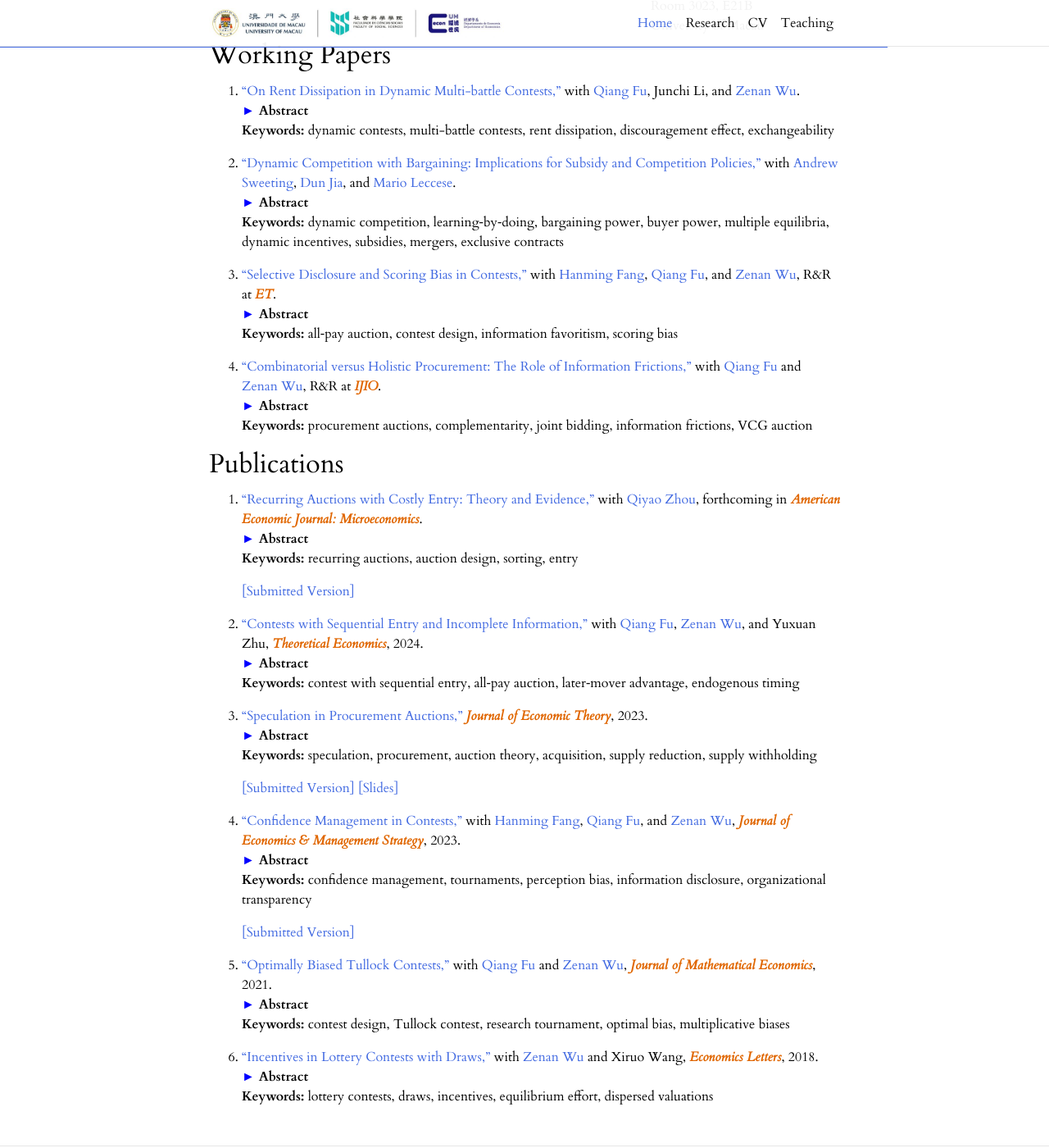
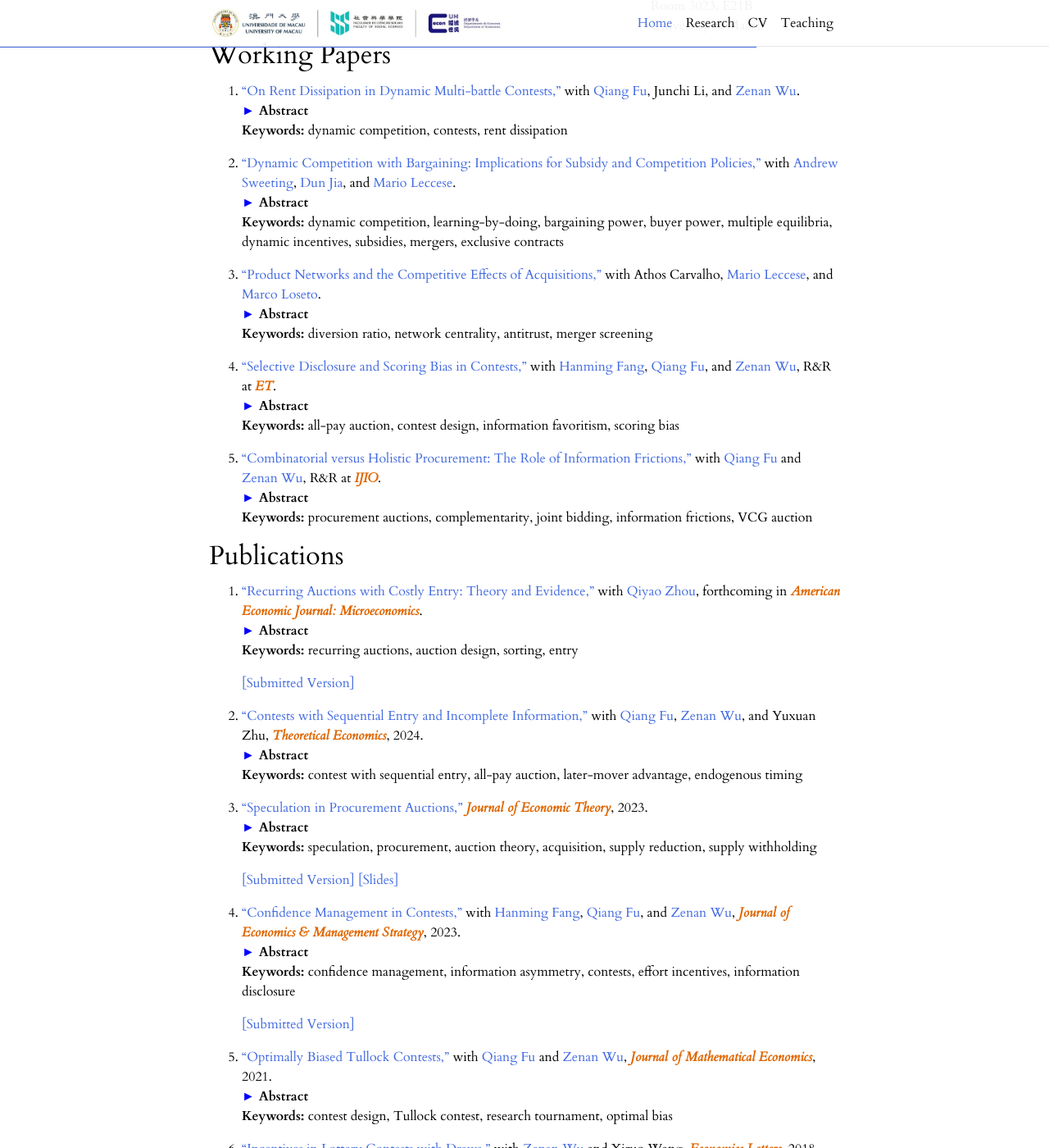
Before and after one commit to shanglyudeng/shanglyudeng.github.io, a Jekyll site: the page built from _pages/about.md, in a window 1280 px wide and 1400 px high, scrolled down 549 px. Shown: the whole window at 82% size. Built offline with Jekyll 4.4.1, drawn with Linux system fonts in a browser that asks for light colours; full-size pictures stand in for the smaller copies a plugin makes; comment, search, counter and statistics services are not loaded; a style sheet for code colours, icons or effects is not loaded.

Commit message:
more updates

```diff
--- a/_includes/pubs.html
+++ b/_includes/pubs.html
@@ -30,7 +30,7 @@
         <!-- Abstract toggle uses native details/summary elements -->
         <summary class="abstract-toggle"><strong style="font-weight: 800;">Abstract</strong></summary>
         <p>
-          Recurring auctions are ubiquitous for selling durable assets like artworks and homes, with follow‑up auctions held for unsold items. We investigate such auctions theoretically and empirically. Theoretical analysis demonstrates that recurring auctions outperform single‑round auctions when buyers face entry costs, enhancing efficiency and revenue due to sorted entry of potential buyers.  Optimal reserve price sequences are characterized. Empirical findings from home foreclosure auctions in China reveal significant annual gains in efficiency (3.40&nbsp;billion&nbsp;USD, 16.60%) and revenue (2.97&nbsp;billion&nbsp;USD, 15.92%) using recurring auctions compared to single‑round auctions. Implementing optimal reserve prices can further improve efficiency (3.35%) and revenue (3.06%).
+          Recurring auctions are ubiquitous for selling durable assets such as artwork and homes, with follow-up auctions held for unsold items. We investigate such auctions theoretically and empirically. Theoretical analysis demonstrates that recurring auctions outperform single-round auctions when buyers face entry costs, enhancing efficiency and revenue due to sorted entry of potential buyers. Optimal reserve price sequences are characterized. Empirical findings from home foreclosure auctions in China reveal significant annual gains in efficiency (3.40 billion USD, 16.60%) and revenue (2.97 billion USD, 15.92%) using recurring auctions compared with single-round auctions. Implementing optimal reserve prices can further improve efficiency (3.35%) and revenue (3.06%).
         </p>
       </details>
       <p><strong style="font-weight: 800;">Keywords:</strong> recurring auctions, auction design, sorting, entry</p>
@@ -47,10 +47,10 @@
         <!-- Abstract toggle uses native details/summary elements -->
         <summary class="abstract-toggle"><strong style="font-weight: 800;">Abstract</strong></summary>
         <p>
-          This paper provides a general study of a contest modeled as a multi‑player incomplete‑information all‑pay auction with sequential entry. The contest consists of multiple periods. Players arrive and exert efforts sequentially to compete for a prize. They observe the efforts made by their earlier opponents, but not those of their contemporaneous or future rivals. We establish the existence and uniqueness of a symmetric perfect Bayesian equilibrium (PBE) and fully characterize the equilibrium. Based on the equilibrium result, we show that a later mover always secures a larger ex ante expected payoff. Further, we endogenize the timing of moves and show that all players choose to move in the last period in the unique equilibrium that survives iterated elimination of strictly dominated strategies (IESDS).
+          This paper provides a general study of a contest modeled as a multiplayer incomplete-information, all-pay auction with sequential entry. The contest consists of multiple periods. Players arrive and exert efforts sequentially to compete for a prize. They observe the efforts made by their earlier opponents, but not those of their contemporaneous or future rivals. We establish the existence and uniqueness of a symmetric perfect Bayesian equilibrium (PBE) and fully characterize the equilibrium. Based on the equilibrium result, we show that a later mover always secures a larger ex ante expected payoff. Further, we endogenize the timing of moves and show that all players choose to move in the last period in the unique equilibrium that survives iterated elimination of strictly dominated strategies (IESDS).
         </p>
       </details>
-      <p><strong style="font-weight: 800;">Keywords:</strong> contest with sequential entry, all‑pay auction, later‑mover advantage, endogenous timing</p>
+      <p><strong style="font-weight: 800;">Keywords:</strong> contest with sequential entry, all-pay auction, later-mover advantage, endogenous timing</p>
       <!--
       <p>
         <a href="https://econtheory.org/ojs/index.php/te/article/viewFile/20240705/39124/1198">[Submitted Version]</a>
@@ -66,7 +66,7 @@
         <!-- Make the abstract toggle look like a button -->
         <summary class="abstract-toggle"><strong style="font-weight: 800;">Abstract</strong></summary>
         <p>
-          A speculator can take advantage of a procurement auction by acquiring items for sale before the auction. The accumulated market power can then be exercised in the auction and may lead to a large enough gain to cover the acquisition costs. I show that speculation always generates a positive expected profit in second‑price auctions but could be unprofitable in first‑price auctions. In the case where speculation is profitable in first‑price auctions, it is more profitable in second‑price auctions. This comparison in profitability is driven by different competition patterns in the two auction mechanisms. In terms of welfare, speculation causes private value destruction and harms efficiency. Sellers benefit from the acquisition offer made by the speculator. Therefore, speculation comes at the expense of the auctioneer.
+          A speculator can take advantage of a procurement auction by acquiring items for sale before the auction. The accumulated market power can then be exercised in the auction and may lead to a large enough gain to cover the acquisition costs. I show that speculation always generates a positive expected profit in second-price auctions but could be unprofitable in first-price auctions. In the case where speculation is profitable in first-price auctions, it is more profitable in second-price auctions. This comparison in profitability is driven by different competition patterns in the two auction mechanisms: in first-price auctions, sellers who refuse to sell to the speculator bid more aggressively than in second-price auctions. In terms of welfare, speculation causes private value destruction and harms efficiency. Sellers benefit from the acquisition offer made by the speculator. Therefore, speculation comes at the expense of the auctioneer.
         </p>
       </details>
       <p><strong style="font-weight: 800;">Keywords:</strong> speculation, procurement, auction theory, acquisition, supply reduction, supply withholding</p>
@@ -86,7 +86,7 @@
           An incumbent employee competes against a new hire for bonuses or promotions. The incumbent’s perception of the new hire’s ability distribution is biased. This bias can result in overconfidence or underconfidence. We show that debiasing may be counterproductive in incentivizing efforts. We then explore whether a firm that values employees’ efforts should disclose an informative signal about the new hire’s type and we characterize the conditions under which transparency or opacity is optimal for the firm. We further consider four extensions to the model. Our results contribute to the extensive discussion of confidence management and organizational transparency in firms.
         </p>
       </details>
-      <p><strong style="font-weight: 800;">Keywords:</strong> confidence management, tournaments, perception bias, information disclosure, organizational transparency</p>
+      <p><strong style="font-weight: 800;">Keywords:</strong> confidence management, information asymmetry, contests, effort incentives, information disclosure</p>
       <p>
         <a href="assets/papers/disagreement_contest_v42.pdf">[Submitted Version]</a>
       </p>
@@ -99,10 +99,10 @@
         <!-- Make the abstract toggle look like a button -->
         <summary class="abstract-toggle"><strong style="font-weight: 800;">Abstract</strong></summary>
         <p>
-          This paper examines optimally biased Tullock contests. We consider a multi‑player Tullock contest in which players differ in their prize valuations. The designer is allowed to impose identity‑dependent treatments – i.e., multiplicative biases – to vary their relative competitiveness. The literature has been limited, because a closed‑form solution to the equilibrium is in general unavailable when the number of contestants exceeds two, which nullifies the usual implicit programming approach. We develop an algorithmic technique adapted from the general approach of Fu and Wu (2020) and obtain a closed‑form solution to the optimum that addresses a broad array of design objectives. We further analyze a resource allocation problem in a research tournament and adapt Fu and Wu’s (2020) approach to this noncanonical setting. Our analysis paves the way for future research in this vein.
+          This paper examines optimally biased Tullock contests. We consider a multi-player Tullock contest in which players differ in their prize valuations. The designer is allowed to impose identity-dependent treatments – i.e., multiplicative biases – to vary their relative competitiveness. The literature has been limited, because a closed-form solution to the equilibrium is in general unavailable when the number of contestants exceeds two, which nullifies the usual implicit programming approach. We develop an algorithmic technique adapted from the general approach of Fu and Wu (2020) and obtain a closed-form solution to the optimum that addresses a broad array of design objectives. We further analyze a resource allocation problem in a research tournament and adapt Fu and Wu’s (2020) approach to this noncanonical setting. Our analysis paves the way for future research in this vein.
         </p>
       </details>
-      <p><strong style="font-weight: 800;">Keywords:</strong> contest design, Tullock contest, research tournament, optimal bias, multiplicative biases</p>
+      <p><strong style="font-weight: 800;">Keywords:</strong> contest design, Tullock contest, research tournament, optimal bias</p>
       <!--
       <p>
         <a href="https://ideas.repec.org/a/eee/mateco/v92y2021icp10-21.html">[Submitted Version]</a>
@@ -121,7 +121,7 @@
           We investigate the incentive consequences of introducing the possibility of draws into lottery contests. Equilibrium total effort unambiguously decreases when draws are introduced, whereas the equilibrium expected winner’s effort increases when the contestants’ valuations of the prize become sufficiently dispersed.
         </p>
       </details>
-      <p><strong style="font-weight: 800;">Keywords:</strong> lottery contests, draws, incentives, equilibrium effort, dispersed valuations</p>
+      <p><strong style="font-weight: 800;">Keywords:</strong> contest, draw</p>
       <!--
       <p>
         <a href="https://ideas.repec.org/a/eee/ecolet/v163y2018icp1-5.html">[Submitted Version]</a>
--- a/_includes/wp.html
+++ b/_includes/wp.html
@@ -30,10 +30,10 @@
         <!-- Make the abstract toggle look like a button -->
         <summary class="abstract-toggle"><strong style="font-weight: 800;">Abstract</strong></summary>
         <p>
-          We study dynamic multi-battle contests and examine how contest structure shapes dynamic incentives and rent dissipation. A discouragement effect can arise in formats such as tug-of-war and best-of-K contests, limiting rent dissipation even when the series may continue indefinitely. We identify exchangeability as a structural source of this effect and provide a necessary and sufficient condition for almost-full rent dissipation. As an application, we introduce the iterated incumbency contest, showing how environmental volatility can sustain dynamic incentives and generate almost-full rent dissipation.
+          We study dynamic multi-battle contests and examine how the contest structure shapes dynamic incentives and determines the extent of rent dissipation. A discouragement effect often arises—such as in tug-of-war and best-of-K contests—preventing full rent dissipation even when the series can extend infinitely. We identify a structural property, exchangeability, that contributes to the effect. Leveraging this insight, we establish a necessary and sufficient condition for almost-full rent dissipation. As an application, we introduce the iterated incumbency contest, which illustrates how volatility in the surrounding environment sustains dynamic incentives and generates almost-full rent dissipation, and thus offers insights into various competitive phenomena.
         </p>
       </details>
-      <p><strong style="font-weight: 800;">Keywords:</strong> dynamic contests, multi-battle contests, rent dissipation, discouragement effect, exchangeability</p>
+      <p><strong style="font-weight: 800;">Keywords:</strong> dynamic competition, contests, rent dissipation</p>
     </li>
 
     <li>
@@ -43,10 +43,23 @@
         <!-- Make the abstract toggle look like a button -->
         <summary class="abstract-toggle"><strong style="font-weight: 800;">Abstract</strong></summary>
         <p>
-          Existing models of dynamic competition assume that buyers are price‑takers, even though prices are negotiated in many industries motivating this literature. We extend a well‑known duopoly model to allow for Nash‑in‑Nash bargaining, with seller price‑setting nested as a special case. We illustrate how market structure, dynamic incentives, welfare and the existence of multiple equilibria change with the allocation of bargaining power. We extend the model to allow for forward‑looking buyers and more sellers, and to illustrate how the allocation affects optimal subsidy policies and the effects of horizontal mergers, exclusive contracts and policies designed to limit dominance.
+          Existing models of dynamic competition assume that buyers are price-takers, even though prices are negotiated in many industries motivating this literature. We extend a well-known duopoly model to allow for Nash-in-Nash bargaining, with seller price-setting nested as a special case. We illustrate how market structure, dynamic incentives, welfare and the existence of multiple equilibria change with the allocation of bargaining power. We extend the model to allow for forward-looking buyers and more sellers, and to illustrate how the allocation affects optimal subsidy policies and the effects of horizontal mergers, exclusive contracts and policies designed to limit dominance.
         </p>
       </details>
-      <p><strong style="font-weight: 800;">Keywords:</strong> dynamic competition, learning‑by‑doing, bargaining power, buyer power, multiple equilibria, dynamic incentives, subsidies, mergers, exclusive contracts</p>
+      <p><strong style="font-weight: 800;">Keywords:</strong> dynamic competition, learning-by-doing, bargaining power, buyer power, multiple equilibria, dynamic incentives, subsidies, mergers, exclusive contracts</p>
+    </li>
+
+    <li>
+      <a href="https://papers.ssrn.com/sol3/papers.cfm?abstract_id=6434338" target="_blank">“Product Networks and the Competitive Effects of Acquisitions,”</a>
+      with Athos Carvalho, <a href="https://www.marioleccese.com/" target="_blank">Mario Leccese</a>, and <a href="https://mloseto.github.io/" target="_blank">Marco Loseto</a>.
+      <details>
+        <!-- Make the abstract toggle look like a button -->
+        <summary class="abstract-toggle"><strong style="font-weight: 800;">Abstract</strong></summary>
+        <p>
+          We propose a network-based merger screening statistic to assess the competitive effects of acquisitions. We micro-found this measure in a standard differentiated oligopoly model where diversion ratios capture competitive links across products and equilibrium markups decompose into monopolistic and network centrality components. The centrality term summarizes the intensity of competition by capturing product proximity in the characteristic space and determines the unilateral effects of horizontal mergers. Using price and quantity data from the European automobile industry, we find that the network model matches substitution patterns and simulated merger effects from a random coefficients nested logit benchmark. Centrality based screening improves on the 2023 concentration-based presumption and performs comparably to consumer optimal ∆HHI thresholds.
+        </p>
+      </details>
+      <p><strong style="font-weight: 800;">Keywords:</strong> diversion ratio, network centrality, antitrust, merger screening</p>
     </li>
 
     <li>
@@ -56,10 +69,10 @@
         <!-- Make the abstract toggle look like a button -->
         <summary class="abstract-toggle"><strong style="font-weight: 800;">Abstract</strong></summary>
         <p>
-          Two ex ante identical players compete for a prize of a common, but initially unknown, value. A designer decides whether and how to disclose an informative signal of the prize’s value to players and sets the scoring rule. A fully symmetric contest—with symmetrically disclosed information and a neutral scoring rule—maximizes the expected total effort. However, a tilting‑and‑releveling contest may maximize the expected winner’s effort by distorting the contest in both dimensions to create dual asymmetry—i.e., by disclosing the signal privately to one player while biasing the scoring rule in favor of the other.
+          Two ex ante identical players compete for a prize of a common, but initially unknown, value. A designer decides whether and how to disclose an informative signal of the prize’s value to players and sets the scoring rule. A fully symmetric contest—with symmetrically disclosed information and a neutral scoring rule—maximizes the expected total effort. However, a tilting-and-releveling contest may maximize the expected winner’s effort by distorting the contest in both dimensions to create dual asymmetry—i.e., by disclosing the signal privately to one player while biasing the scoring rule in favor of the other.
         </p>
       </details>
-      <p><strong style="font-weight: 800;">Keywords:</strong> all‑pay auction, contest design, information favoritism, scoring bias</p>
+      <p><strong style="font-weight: 800;">Keywords:</strong> all-pay auction, contest design, information favoritism, scoring bias</p>
     </li>
 
     <li>
@@ -69,7 +82,7 @@
         <!-- Make the abstract toggle look like a button -->
         <summary class="abstract-toggle"><strong style="font-weight: 800;">Abstract</strong></summary>
         <p>
-          Large‑scale infrastructure projects often involve multiple component tasks and require a range of skills. When procuring such projects, an auctioneer can either organize a combinatorial auction, which allows a firm to bid on the entire project or on individual components as independent entities—or require holistic proposals, whereby specialized firms form consortia to pool their expertise and bid jointly. This paper compares the performance of these two auction formats. In the absence of information frictions, a holistic procurement auction outperforms a combinatorial auction and achieves full allocative efficiency at lower procurement prices. However, information frictions lead to non‑assortative matching of firms or strategic behavior within consortia, which may cause the holistic procurement to underperform the combinatorial auction in terms of allocative efficiency and procurement price.
+          Large-scale infrastructure projects often involve multiple component tasks and require a range of skills. When procuring such projects, an auctioneer can either organize a combinatorial auction—which allows a firm to bid on the entire project or on individual components as independent entities—or require holistic proposals, whereby specialized firms form consortia to pool their expertise and bid jointly. This paper compares the performance of these two auction formats. In the absence of information frictions, a holistic procurement auction outperforms a combinatorial auction and achieves full allocative efficiency at lower procurement prices. However, information frictions lead to non-assortative matching of firms or strategic behavior within consortia, which may cause the holistic procurement to underperform the combinatorial auction in terms of allocative efficiency and procurement price.
         </p>
       </details>
       <p><strong style="font-weight: 800;">Keywords:</strong> procurement auctions, complementarity, joint bidding, information frictions, VCG auction</p>
```
